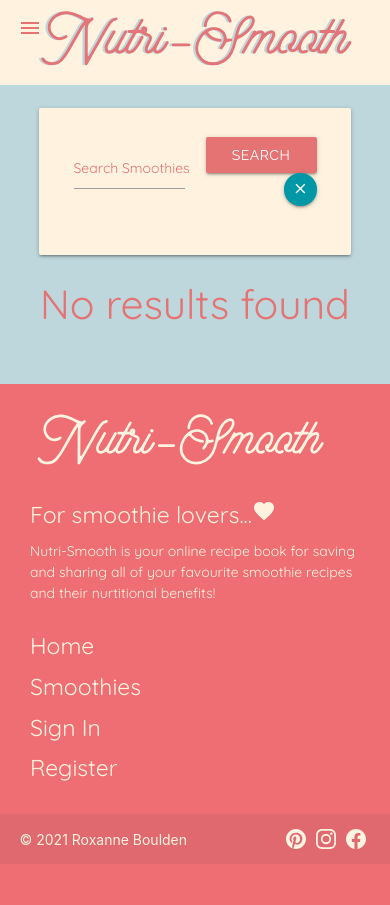
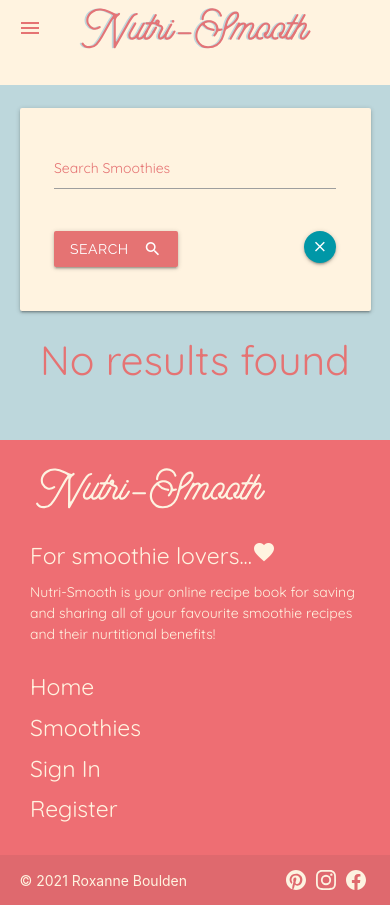
Before and after one commit to RoxJade/nutri-smooth, a Flask app: page /search in a window 390 px wide. Before the commit the page ends 864 px from the top, so only its background shows below. Run offline with Flask 2, Linux system fonts and the light colour scheme; data that the repository does not hold is empty; some libraries are stand-ins or nearby versions.

Commit message:
Add media queriesand responsive styles for 'home page' and 'smoothies page'

```diff
--- a/static/css/style.css
+++ b/static/css/style.css
@@ -134,3 +134,24 @@ button {
 .parallax-paragraph {
     font-size: 18px;
 }
+
+  .parallax-container {
+      height: 450px;
+    }
+
+/* ----------------------------------- Media Queries */
+
+@media only screen and (max-width: 600px) {
+
+    .logo {
+        width: 240px;
+    }
+
+    .content-container {
+        width: 90%;
+    }
+
+
+
+
+}
--- a/templates/base.html
+++ b/templates/base.html
@@ -18,7 +18,7 @@
     <!-- Navbar -->
     <nav class="orange lighten-5">
         <div class="nav-wrapper orange lighten-5">
-            <a href="{{ url_for('index') }}" class="brand-logo"><img src="{{ url_for('static', filename='images/logo-3.svg') }}"
+            <a href="{{ url_for('index') }}" class="brand-logo"><img class="logo" src="{{ url_for('static', filename='images/logo-3.svg') }}"
                     width="325" alt="nutri-smooth logo"></a>
             <a href="#" data-target="mobile-demo" class="sidenav-trigger"><i class="material-icons red-text text-lighten-2">menu</i></a>
             <ul class="right hide-on-med-and-down">
@@ -41,8 +41,8 @@
 
     <!-- Mobile SideNav-->
     <ul class="sidenav orange lighten-5" id="mobile-demo">
-        <li><a href="#!" class="brand-logo"><img src="{{ url_for('static', filename='images/logo-3.svg') }}"
-                    width="250" class="brand-logo" alt="nutri-smooth logo"></a></li>
+        <li><a href="{{ url_for('index') }}" class="brand-logo"><img class="logo" src="{{ url_for('static', filename='images/logo-3.svg') }}"
+                    width="250" alt="nutri-smooth logo"></a></li>
         <li><a class="red-text text-lighten-2" href="{{ url_for('index') }}">Home</a></li>
         <li><a class="red-text text-lighten-2" href="{{ url_for('get_recipes') }}">Smoothies</a></li>
         {% if session.user %}
@@ -79,7 +79,7 @@
         <div class="container">
             <div class="row">
                 <div class="col l6 s12">
-                    <a href="#!" class="brand-logo"><img src="{{ url_for('static', filename='images/footer-logo.svg') }}"
+                    <a href="#!" class="brand-logo"><img class="logo" src="{{ url_for('static', filename='images/footer-logo.svg') }}"
                     width="300" alt="nutri-smooth logo"></a>
                     <h5 class="orange-text text-lighten-5">For smoothie lovers...<i class="material-icons orange-text text-lighten-5">favorite</i></h5>
                     <p class="orange-text text-lighten-5">Nutri-Smooth is your online recipe book for saving and sharing all of your favourite smoothie recipes and their nurtitional benefits!
--- a/templates/recipes.html
+++ b/templates/recipes.html
@@ -3,8 +3,8 @@
 
 
     <main class="container content-container">
-
-    <div class="row search-bar card-panel orange lighten-5">
+    <!-- Desktop screen and above search bar *hidden on tablet and mobile -->
+    <div class="row search-bar card-panel orange lighten-5 show-on-large hide-on-med-and-down">
         <form action="{{ url_for('search') }}" method="POST" class="col s12">
             <div class="row valign-wrapper center-align">
                 <div class="input-field col s12 m8">
@@ -20,12 +20,31 @@
             </div>
         </form>
     </div>
+    <!-- Mobile and Tablet screen search bar *hidden on desktop -->
+    <div class="row search-bar card-panel orange lighten-5 show-on-medium-and-down hide-on-large-only">
+        <form action="{{ url_for('search') }}" method="POST" class="col s12">
+            <div class="row center-align">
+                <div class="input-field col s12">
+                    <input type="text" name="query" id="query" minlength="3" class="validate" required>
+                    <label for="query">Search Smoothies</label>
+                </div>
+            </div>
+            <div class="row">
+                <div class="col s12">
+                   <button class="btn waves-effect waves-light red lighten-2 center-align" type="submit">Search
+                        <i class="material-icons right">search</i>
+                    </button>
+                    <a href="{{ url_for('get_recipes') }}" class="modal-close waves-effect btn-floating btn-small right cyan darken-2"><i class="material-icons">close</i></a>
+                </div>
+            </div>
+        </form>
+    </div>
 
     {% if recipes|length > 0 %}
         <div class="row">
             {% for recipe in recipes %}
-                <div class="col s12 m4">
-                    <div class="card">
+                <div class="col s12 m6 l4">
+                    <div class="card hoverable">
                         <div class="card-image">
                             <img src="{{ recipe.image_url }}" alt="Smoothie image">
                             <h5 class="card-title"><strong>{{ recipe.recipe_name }}</strong></h5>
```
Also changed, not shown: templates/index.html (+8 -7 lines).
